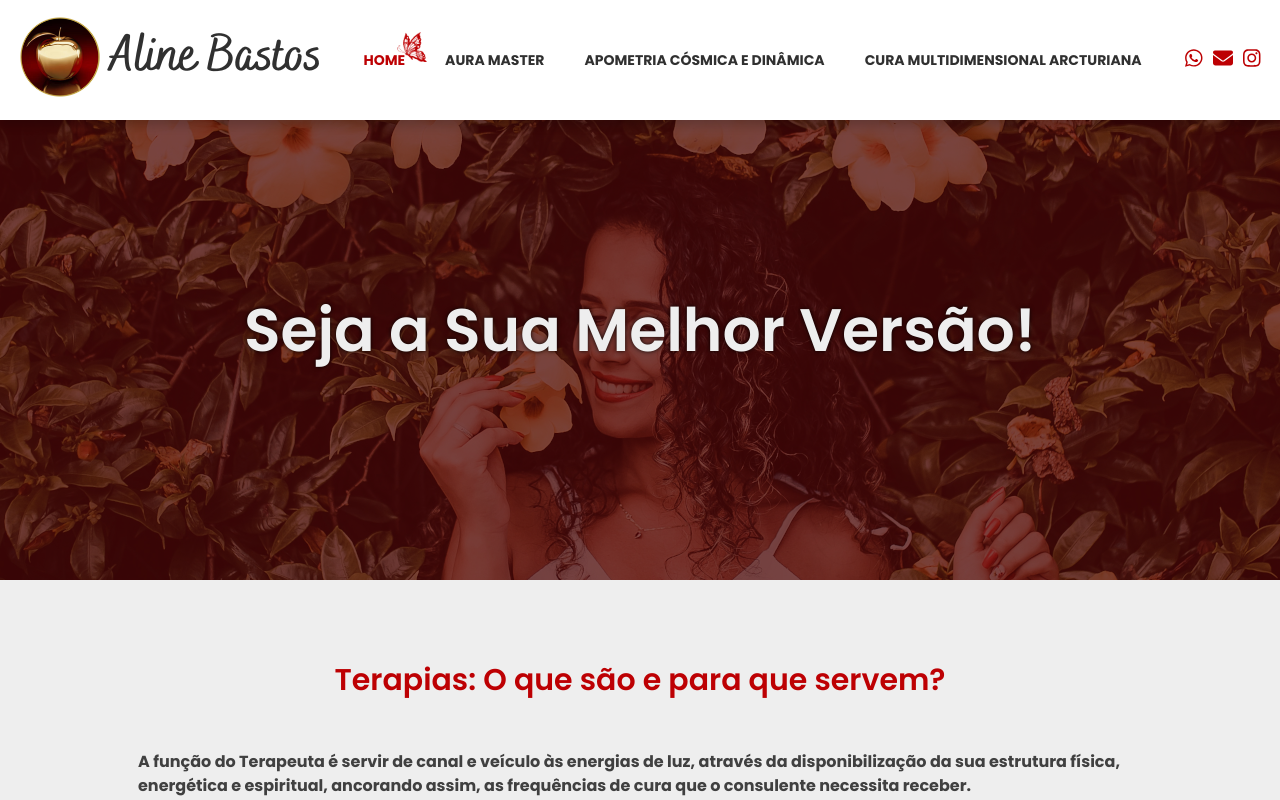
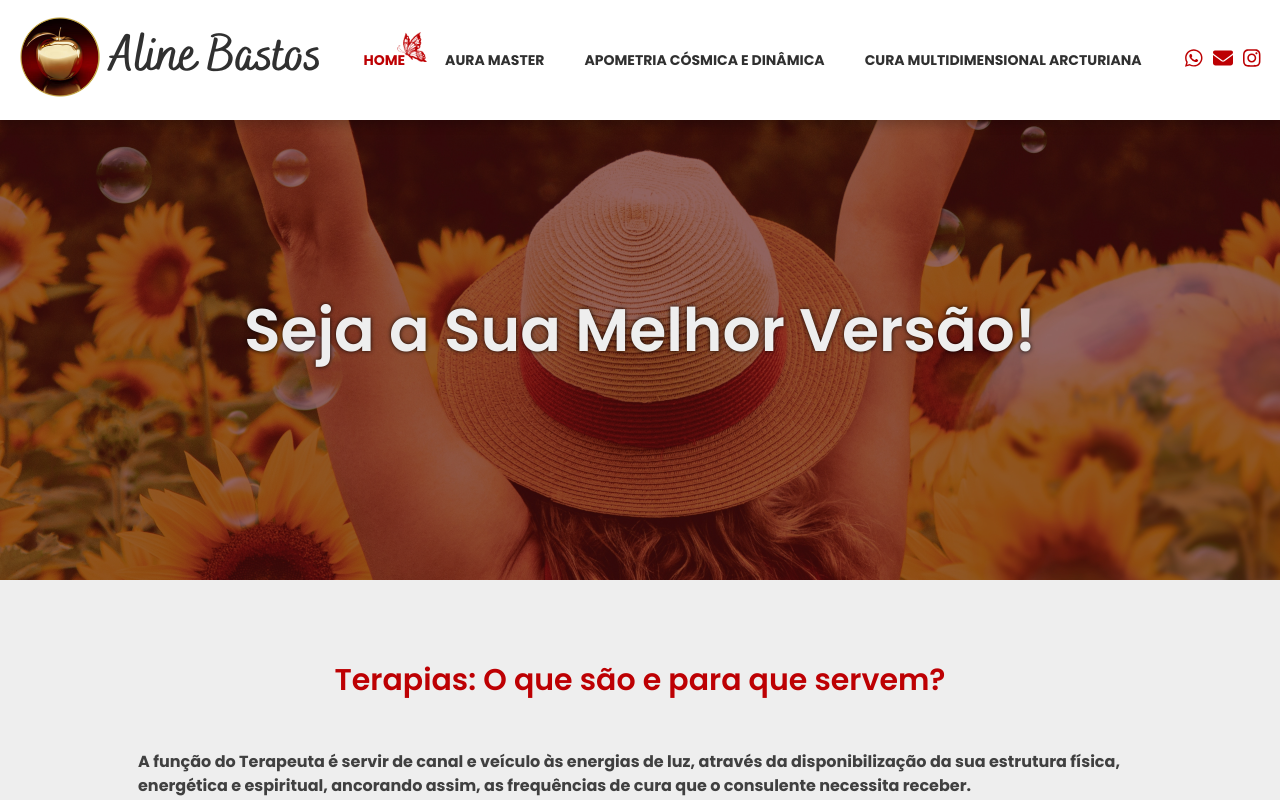
Before and after one commit to alinebastos/alinebastosterapeuta, a React (Create React App) app: page / in a window 1280 px wide. Shown: the top 800 px of the page. Built offline with nearby package versions, Linux system fonts and the light colour scheme.

Commit message:
Change some backgrounds

```diff
--- a/src/pages/aura-master/index.js
+++ b/src/pages/aura-master/index.js
@@ -7,7 +7,7 @@ const Header = styled.div`
     max-width: 1920px;
     height: 500px;
     margin: 0 auto;
-    background-image: url('happiness10.jpg');
+    background-image: url('happiness20.jpg');
     background-position: center top;
     background-repeat: no-repeat;
     background-size: cover;
@@ -18,7 +18,7 @@ const Header = styled.div`
     align-items: center;
 
     &::before {
-        background: rgba(74.1, 0, 1.1, 0.70) none repeat scroll 0 0;
+        background: rgba(74.1, 0, 1.1, 0.60) none repeat scroll 0 0;
         content: "";
         height: 100%;
         left: 0;
--- a/src/pages/cura-arcturiana/index.js
+++ b/src/pages/cura-arcturiana/index.js
@@ -7,7 +7,7 @@ const Header = styled.div`
     max-width: 1920px;
     height: 300px;
     margin: 0 auto;
-    background-image: url('happiness15.jpg');
+    background-image: url('happiness17.jpg');
     background-position: center top;
     background-repeat: no-repeat;
     background-size: cover;
@@ -18,7 +18,7 @@ const Header = styled.div`
     align-items: center;
 
     &::before {
-        background: rgba(74.1, 0, 1.1, 0.70) none repeat scroll 0 0;
+        background: rgba(74.1, 0, 1.1, 0.60) none repeat scroll 0 0;
         content: "";
         height: 100%;
         left: 0;
--- a/src/pages/home/index.js
+++ b/src/pages/home/index.js
@@ -11,7 +11,7 @@ const Header = styled.div`
     max-width: 1920px;
     height: 300px;
     margin: 0 auto 80px;
-    background-image: url('happiness13.jpg');
+    background-image: url('happiness2.jpg');
     background-position: center top;
     background-repeat: no-repeat;
     background-size: cover;
@@ -22,7 +22,7 @@ const Header = styled.div`
     align-items: center;
 
     &::before {
-        background: rgba(74.1, 0, 1.1, 0.70) none repeat scroll 0 0;
+        background: rgba(74.1, 0, 1.1, 0.60) none repeat scroll 0 0;
         content: "";
         height: 100%;
         left: 0;
```
